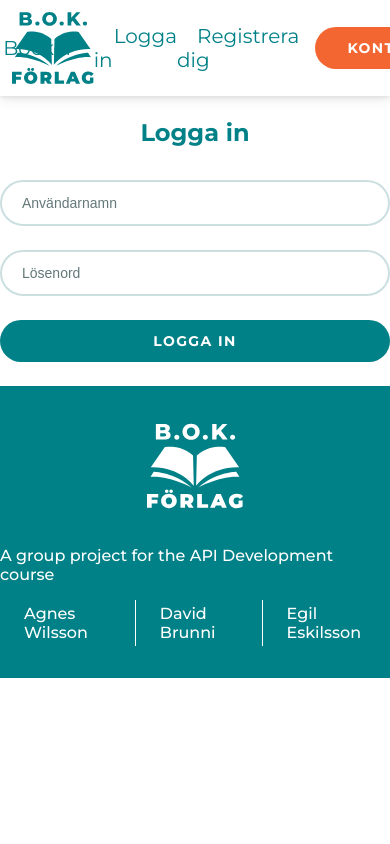
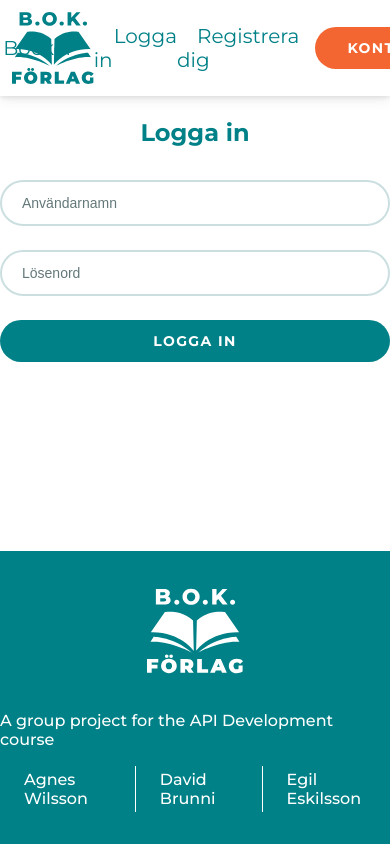
Before and after one commit to bluemountain3d/book-app-api-assignment-live, a Vue app in the folder client/: page /login in a window 390 px wide. Shown: the top 844 px of the page. Built offline with nearby package versions, Linux system fonts and the light colour scheme; no server answers.

Commit message:
feat(styles): förbättra basstilmallar
- Uppdaterat _base.scss med bättre heighthantering
- Lagt till flex-layout för app-containern
- Fixat responsivitet i _container.scss
- Förbättrat position i formulärstilmallar
- Uppdaterat tabellstilar för bättre scrollning och position

```diff
--- a/client/src/scss/_base.scss
+++ b/client/src/scss/_base.scss
@@ -8,8 +8,15 @@ html {
 
 body {
   font-size: 1rem;
+  min-height: 100dvh;
+}
+
+#app {
+  min-height: 100vh;
+  display: flex;
+  flex-direction: column;
 }
 
 main {
-  min-height: 100%;
+  flex: 1;
 }
--- a/client/src/scss/_container.scss
+++ b/client/src/scss/_container.scss
@@ -1,11 +1,13 @@
 $max-content-width: 90rem;
 
 .section {
+  position: relative;
   width: 100%;
-  padding-block: 6vmin;
+  padding-block: min(6vmin, 4rem);
 }
 
 .container {
+  position: relative;
   width: 100%;
   margin: 0;
   padding-inline: max(.75rem, 3.125%);
--- a/client/src/scss/_form.scss
+++ b/client/src/scss/_form.scss
@@ -14,6 +14,7 @@ input[type=number] {
 
 /// Form styles
 .form {
+  position: relative;
   display: flex;
   flex-direction: column;
   gap: 1.5rem;
--- a/client/src/scss/_table.scss
+++ b/client/src/scss/_table.scss
@@ -4,7 +4,7 @@
   text-align: left;
   line-height: 1;
   font-size: var(--font-size-200);
-  overflow: hidden;
+  // overflow: hidden;
 
   scrollbar-width: thin;
   &::-webkit-scrollbar {
@@ -16,7 +16,7 @@
   }
 
   &-wrapper {
-    overflow: clip;
+    overflow: auto;
     width: 100%;
     max-height: calc(11 * (1.5rem + var(--font-size-200)));
     overflow-y: scroll;
@@ -28,7 +28,9 @@
   }
 
   &__header { // thead
-
+    position: sticky;
+    top: 0;
+    z-index: 1;
   }
 
   &__heading,
@@ -37,7 +39,10 @@
   }
 
   &__heading { // th
+    z-index: 2;
     font-weight: 700;
+    position: sticky;
+    top: 0;
     // color: var(--color-primary);
     color: var(--color-background-primary);
     // background-color: var(--color-background-primary);
@@ -45,8 +50,7 @@
     // border-top: 0.0625rem solid var(--color-details);
     // border-bottom: 2px solid var(--color-details);
 
-    position: sticky;
-    top: 0;
+
 
     // &:first-of-type {
     //   border-left: 0.0625rem solid var(--color-details);
```
